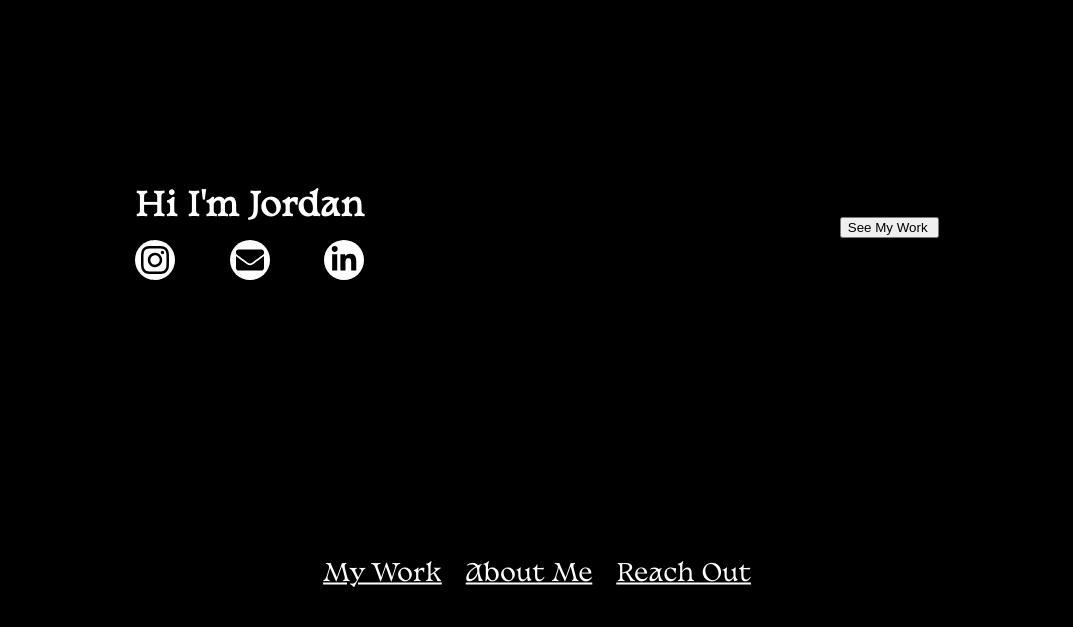
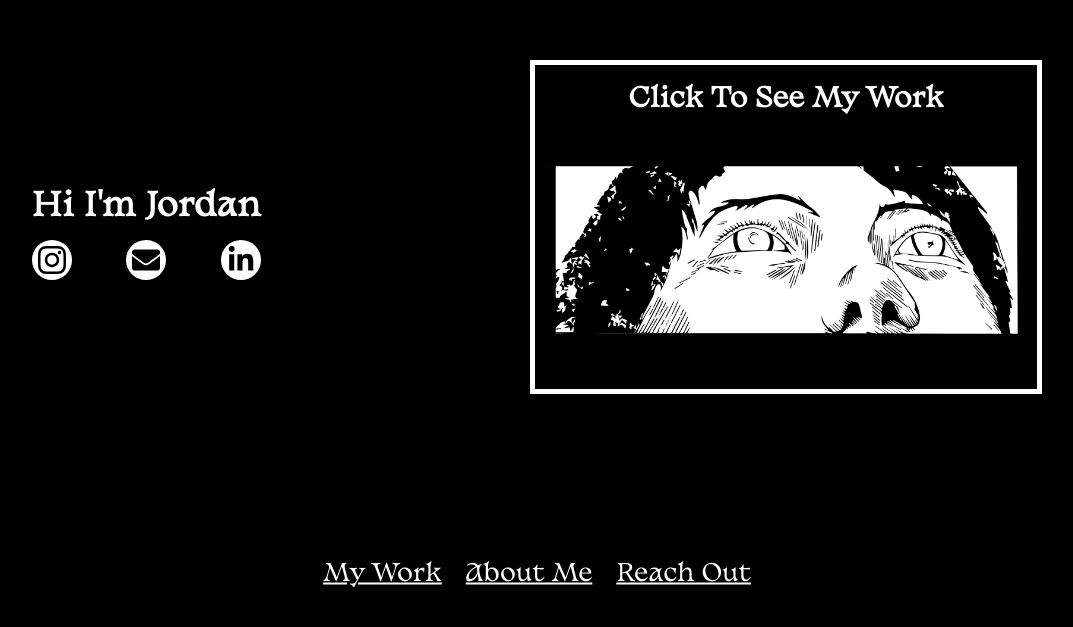
Before and after one commit to Brad-Davis/Jordan-Portfolio, a Gatsby site: page / in a window 1280 px wide. Shown: the part 173-800 px from the top of the page, without its empty margins (103-1176 px from the left). Built offline with nearby package versions, Linux system fonts and the light colour scheme; Gatsby itself is replaced by a stand-in of ours; a web font is replaced by a local one.

Commit message:
new front button

```diff
--- a/src/components/home.css
+++ b/src/components/home.css
@@ -1,3 +1,19 @@
+
+.seeMyWork {
+    width: 100%;
+}
+
+.callToAction {
+    max-width: 40%;
+    font-family: Basteleur-Moonlight;
+    background: transparent;
+    color: white;
+    border: 5px solid white;
+}
+
+.callToAction h1 {
+    margin-bottom: 0;
+}
 
 @media (max-aspect-ratio: 1/1) and (max-width: 480px) {
     .columnReverse {
@@ -8,4 +24,7 @@
     .contactHome {
         padding-bottom: 10vh;
     }
+    .callToAction {
+        max-width: 80%;
+    }
 }
--- a/src/components/home.js
+++ b/src/components/home.js
@@ -3,6 +3,7 @@ import React from "react"
 import Navbar from "./navbar.js"
 import scrollTo from 'gatsby-plugin-smoothscroll';
 import ContactBar from "./contactBar.js";
+import seeMyWork from "./images/SEEMYWORK.jpeg";
 import "./home.css";
 
 function NewlineText(props) {
@@ -41,7 +42,8 @@ class Home extends React.Component {
                 </div>
 
                 <button href="javascript:void(0);" onClick={() => scrollTo("#gallery")} className="btn callToAction">
-                    See My Work <i className="arrow right"></i>
+                    <h1>Click To See My Work</h1>
+                    <img className="seeMyWork" src={seeMyWork}/>
                 </button>
 
             </div>
```
Also changed, not shown: src/components/images/SEEMYWORK.jpeg (added).
